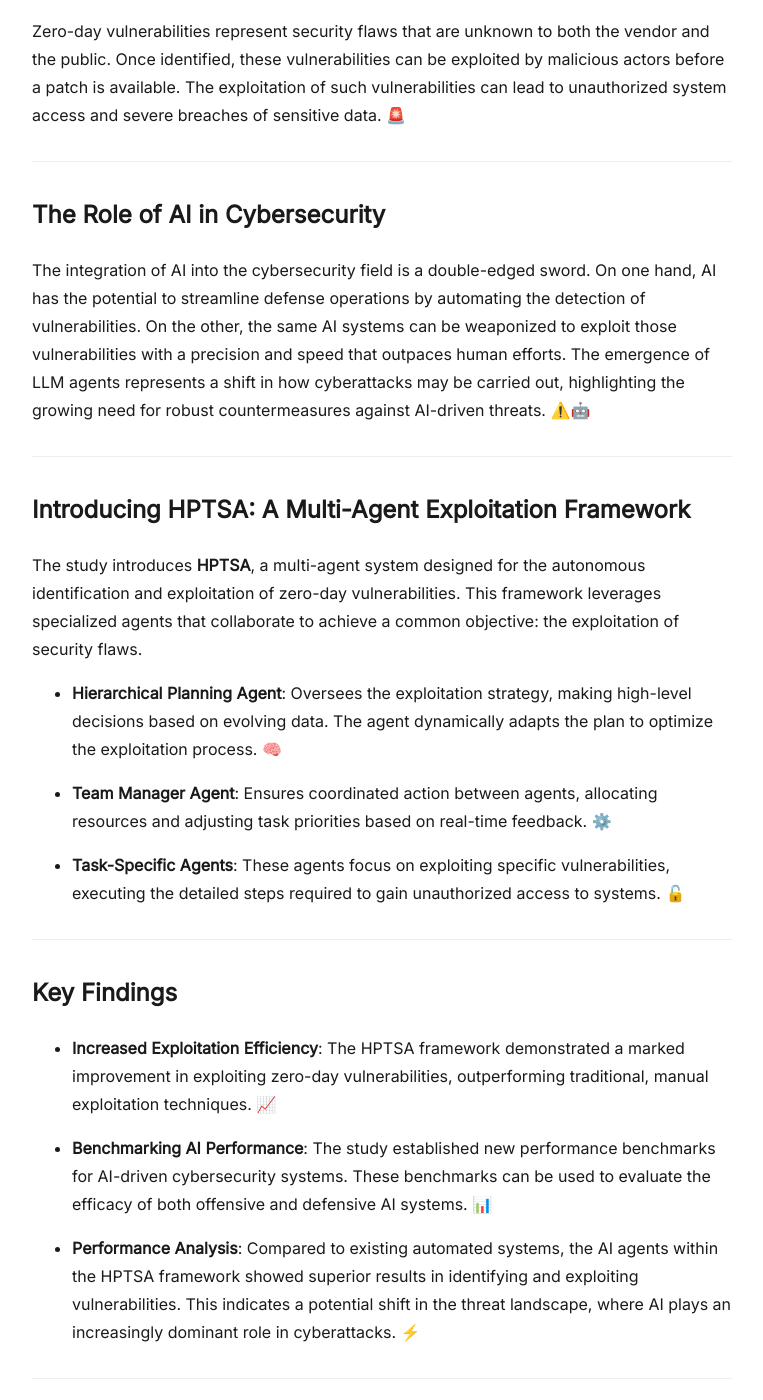
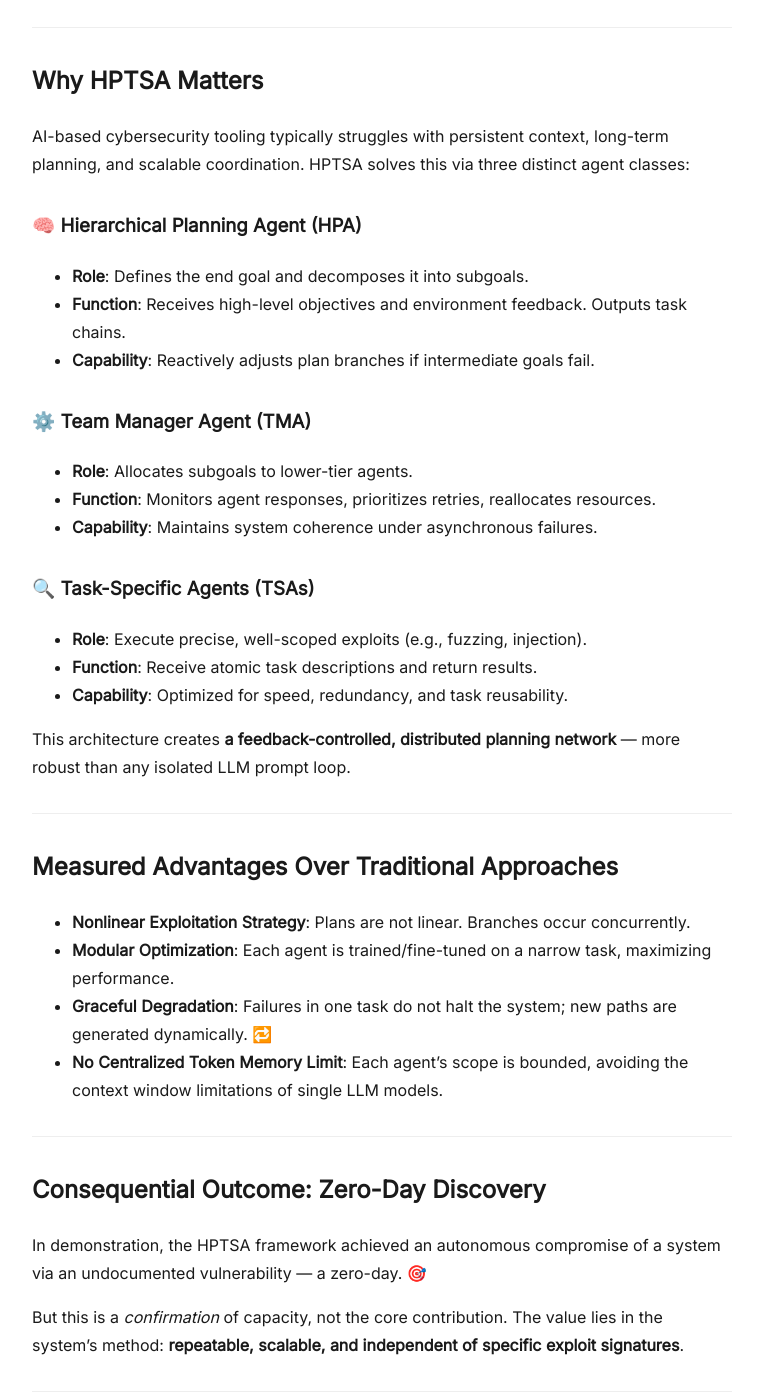
Before and after one commit to frost0x/frost0x.github.io, a Jekyll site: the page built from _posts/2025-04-12-ai-agents-zero-day-vulnerabilities.md, in a window 1280 px wide and 1400 px high, scrolled down 442 px. Shown: the whole window, without its empty margins (258-1021 px from the left). Built offline with Jekyll 4.4.1, drawn with Linux system fonts in a browser that asks for light colours; some of the changed text lies outside the part shown.

Commit message:
Update 2025-04-12-ai-agents-zero-day-vulnerabilities.md

```diff
--- a/_posts/2025-04-12-ai-agents-zero-day-vulnerabilities.md
+++ b/_posts/2025-04-12-ai-agents-zero-day-vulnerabilities.md
@@ -1,59 +1,69 @@
 ---
 layout: default
-title: "Harnessing AI: Teams of LLM Agents Tackle Zero-Day Cybersecurity Challenges"
-permalink: /ai-agents-zero-day-vulnerabilities/
+title: "HPTSA: Hierarchical Multi-Agent AI for Strategic Vulnerability Exploitation"
+permalink: /hptsa-hierarchical-multi-agent-vulnerability-exploitation/
 ---
 
-# Harnessing AI: Teams of LLM Agents Tackle Zero-Day Cybersecurity Challenges
+# HPTSA: Hierarchical Multi-Agent AI for Strategic Vulnerability Exploitation
 
-The rise of Large Language Model (LLM) agents marks a pivotal shift in the cybersecurity landscape. These agents present dual-use capabilities, enabling both sophisticated defense mechanisms and highly effective exploitation tactics. A recent study, ["Teams of LLM Agents can Exploit Zero-Day Vulnerabilities"](https://arxiv.org/abs/2406.01637), examines the potential of these AI agents to identify and exploit zero-day vulnerabilities — previously unknown security flaws that are unaddressed by vendors. 🔍
+The **Hierarchical Planning and Task-Specific Agent (HPTSA)** framework is a modular AI system engineered to autonomously execute complex offensive cybersecurity tasks — including multi-stage vulnerability exploitation. Unlike traditional monolithic LLMs, HPTSA employs a **decentralized architecture**, where each agent operates independently under a defined hierarchy of control and purpose. 🧠⚙️
 
-## Understanding Zero-Day Vulnerabilities
-
-Zero-day vulnerabilities represent security flaws that are unknown to both the vendor and the public. Once identified, these vulnerabilities can be exploited by malicious actors before a patch is available. The exploitation of such vulnerabilities can lead to unauthorized system access and severe breaches of sensitive data. 🚨
+Its structure was validated in a recent study, ["Teams of LLM Agents can Exploit Zero-Day Vulnerabilities"](https://arxiv.org/abs/2406.01637), where the system autonomously uncovered and exploited a previously unknown vulnerability. This was not its objective — it was a byproduct of its structure. 📉
 
 ---
 
-## The Role of AI in Cybersecurity
+## Why HPTSA Matters
 
-The integration of AI into the cybersecurity field is a double-edged sword. On one hand, AI has the potential to streamline defense operations by automating the detection of vulnerabilities. On the other, the same AI systems can be weaponized to exploit those vulnerabilities with a precision and speed that outpaces human efforts. The emergence of LLM agents represents a shift in how cyberattacks may be carried out, highlighting the growing need for robust countermeasures against AI-driven threats. ⚠️🤖
+AI-based cybersecurity tooling typically struggles with persistent context, long-term planning, and scalable coordination. HPTSA solves this via three distinct agent classes:
+
+### 🧠 Hierarchical Planning Agent (HPA)
+- **Role**: Defines the end goal and decomposes it into subgoals.
+- **Function**: Receives high-level objectives and environment feedback. Outputs task chains.
+- **Capability**: Reactively adjusts plan branches if intermediate goals fail.
+
+### ⚙️ Team Manager Agent (TMA)
+- **Role**: Allocates subgoals to lower-tier agents.
+- **Function**: Monitors agent responses, prioritizes retries, reallocates resources.
+- **Capability**: Maintains system coherence under asynchronous failures.
+
+### 🔍 Task-Specific Agents (TSAs)
+- **Role**: Execute precise, well-scoped exploits (e.g., fuzzing, injection).
+- **Function**: Receive atomic task descriptions and return results.
+- **Capability**: Optimized for speed, redundancy, and task reusability.
+
+This architecture creates **a feedback-controlled, distributed planning network** — more robust than any isolated LLM prompt loop.
 
 ---
 
-## Introducing HPTSA: A Multi-Agent Exploitation Framework
+## Measured Advantages Over Traditional Approaches
 
-The study introduces **HPTSA**, a multi-agent system designed for the autonomous identification and exploitation of zero-day vulnerabilities. This framework leverages specialized agents that collaborate to achieve a common objective: the exploitation of security flaws.
-
-- **Hierarchical Planning Agent**: Oversees the exploitation strategy, making high-level decisions based on evolving data. The agent dynamically adapts the plan to optimize the exploitation process. 🧠
-
-- **Team Manager Agent**: Ensures coordinated action between agents, allocating resources and adjusting task priorities based on real-time feedback. ⚙️
-
-- **Task-Specific Agents**: These agents focus on exploiting specific vulnerabilities, executing the detailed steps required to gain unauthorized access to systems. 🔓
+- **Nonlinear Exploitation Strategy**: Plans are not linear. Branches occur concurrently.
+- **Modular Optimization**: Each agent is trained/fine-tuned on a narrow task, maximizing performance.
+- **Graceful Degradation**: Failures in one task do not halt the system; new paths are generated dynamically. 🔁
+- **No Centralized Token Memory Limit**: Each agent's scope is bounded, avoiding the context window limitations of single LLM models.
 
 ---
 
-## Key Findings
+## Consequential Outcome: Zero-Day Discovery
 
-- **Increased Exploitation Efficiency**: The HPTSA framework demonstrated a marked improvement in exploiting zero-day vulnerabilities, outperforming traditional, manual exploitation techniques. 📈
+In demonstration, the HPTSA framework achieved an autonomous compromise of a system via an undocumented vulnerability — a zero-day. 🎯
 
-- **Benchmarking AI Performance**: The study established new performance benchmarks for AI-driven cybersecurity systems. These benchmarks can be used to evaluate the efficacy of both offensive and defensive AI systems. 📊
-
-- **Performance Analysis**: Compared to existing automated systems, the AI agents within the HPTSA framework showed superior results in identifying and exploiting vulnerabilities. This indicates a potential shift in the threat landscape, where AI plays an increasingly dominant role in cyberattacks. ⚡
+But this is a *confirmation* of capacity, not the core contribution. The value lies in the system’s method: **repeatable, scalable, and independent of specific exploit signatures**.
 
 ---
 
-## Implications and Ethical Considerations
+## Strategic Implications
 
-The use of AI for cybersecurity, particularly in exploiting vulnerabilities, introduces significant ethical and security concerns.
-
-- **Dual-Use Technology**: The same AI agents capable of identifying vulnerabilities can be reprogrammed for offensive purposes. This dual-use nature presents serious regulatory challenges and the potential for misuse. 🔐
-
-- **Security Risks**: The ability of AI agents to autonomously exploit vulnerabilities poses a critical risk. If these systems were to fall into the wrong hands, they could be used to launch devastating cyberattacks, far beyond the capabilities of current human actors. 💥
+- **Attack Automation is Now Pluggable**: Adversaries no longer require end-to-end knowledge — just modular agents.
+- **Defense Requires Equivalent Modularity**: Defensive stacks must mirror this architecture, or fall to it.
+- **Containment Models Must Change**: Regulation targeting “model behavior” is insufficient. The orchestration layer is now the threat surface. 🔐
 
 ---
 
 ## Conclusion
 
-The potential for AI-driven systems, such as LLM agents, to both defend and attack in the cybersecurity domain represents a new frontier in digital warfare. While these agents offer significant benefits for defense, their capacity to autonomously exploit vulnerabilities presents an urgent need for robust security frameworks and regulation. The real question is not whether these technologies can be controlled, but whether we will be able to adapt to the new threats they create. 🤖🔒
+HPTSA isn't a chatbot. It isn't a toolchain. It's a **coordinated cognitive system** for offensive computation — abstracted from human timing, creativity, or oversight. Its success redefines what it means to "find a vulnerability."
 
-*For a comprehensive understanding, refer to the original paper: ["Teams of LLM Agents can Exploit Zero-Day Vulnerabilities"](https://arxiv.org/abs/2406.01637).*
+The future of exploitation isn't brute force. It's automated division of labor. ⚡
+
+*Primary source: ["Teams of LLM Agents can Exploit Zero-Day Vulnerabilities"](https://arxiv.org/abs/2406.01637).*
```
